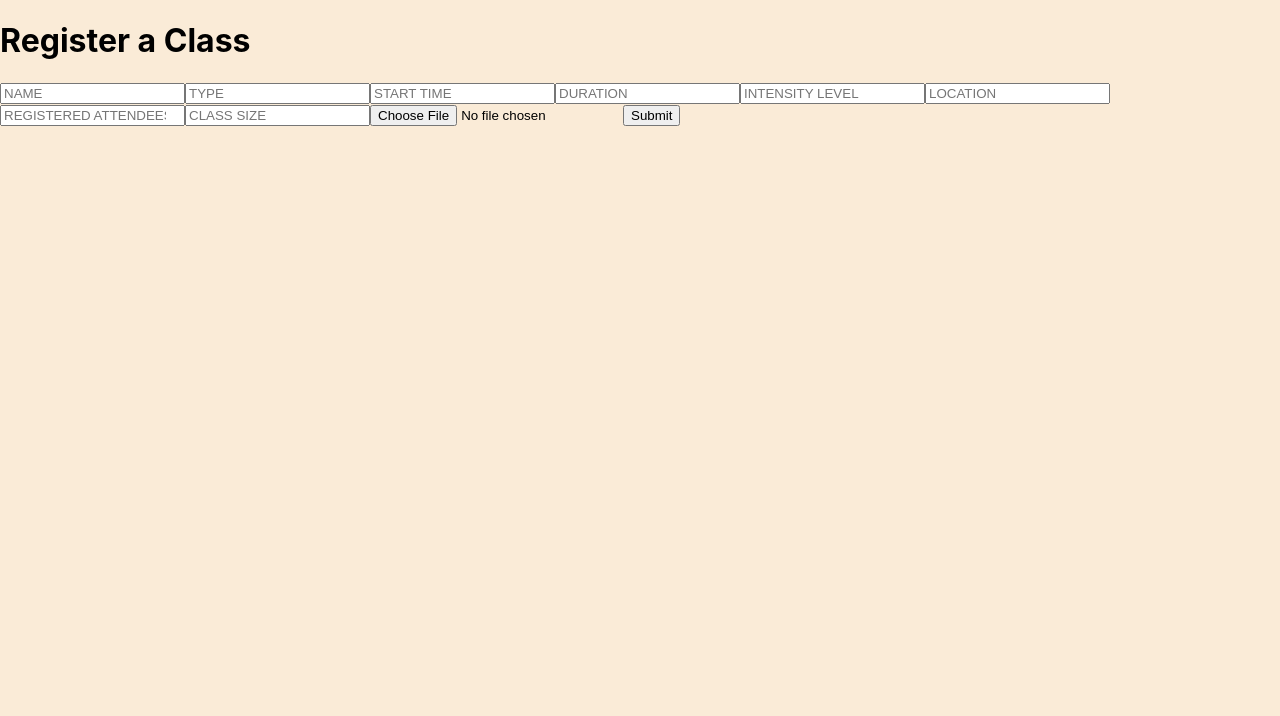
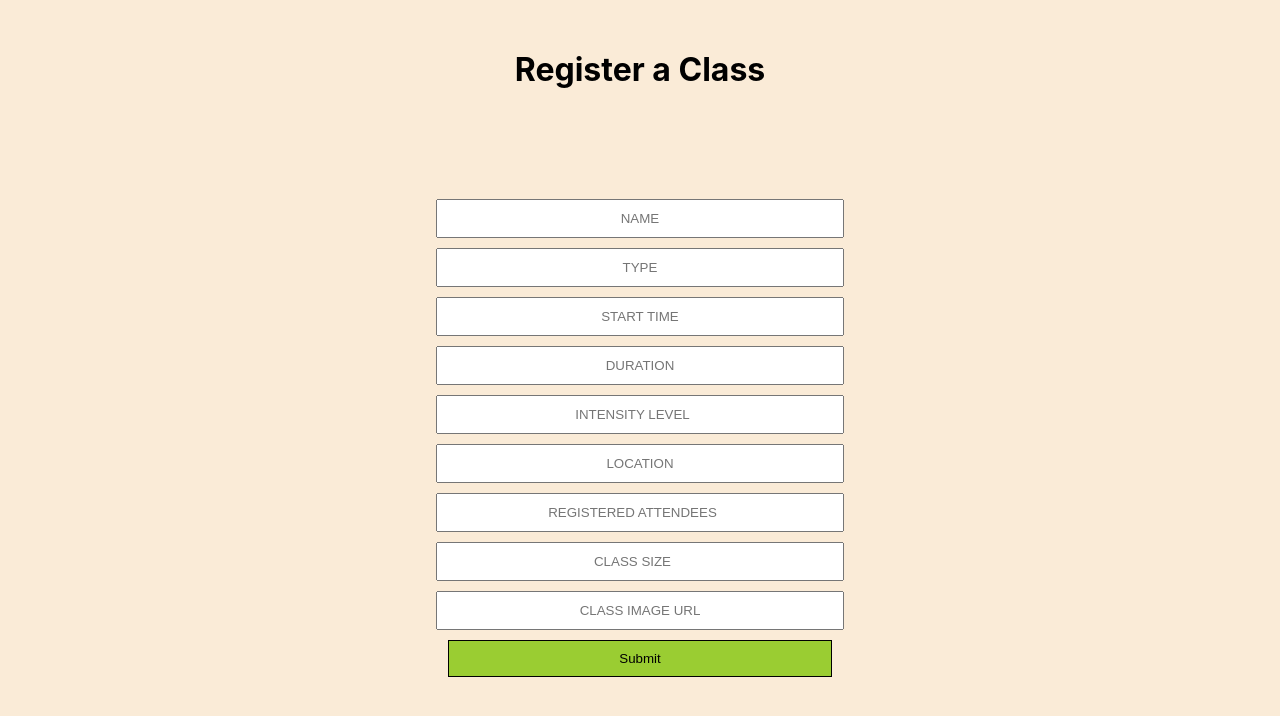
Before and after one commit to BW-Two-TT-23/front-end, a React (Create React App) app in the folder anytime-fitness/: page /FitnessClass in a window 1280 px wide. Shown: the top 716 px of the page. Built offline with nearby package versions, Linux system fonts and the light colour scheme.

Commit message:
first commit

```diff
--- /dev/null
+++ b/anytime-fitness/src/components/FitnessClass.css
@@ -0,0 +1,29 @@
+
+
+.register-header{
+    text-align: center;
+    margin-bottom: 100px;
+    margin-top: 50px;
+}
+
+
+.class-container form{
+    display: flex;
+    flex-flow: column;
+    align-items: center;
+}
+
+.class-container form input{
+    width: 30%;
+    margin-top: 10px;
+    padding: 10px;
+    text-align: center;
+}
+
+.class-container button{
+    width: 30%;
+    padding: 10px;
+    margin-top: 10px;
+    background-color: yellowgreen;
+    border: 1px solid black;
+}
--- a/anytime-fitness/src/components/FitnessClass.js
+++ b/anytime-fitness/src/components/FitnessClass.js
@@ -1,7 +1,8 @@
 import react, { useState } from 'react'
+import './FitnessClass.css'
 
-
-const initialClass = {
+const initialClass = [
+    {
         name: "",
         type: "",
         start_time: "",
@@ -10,8 +11,9 @@ const initialClass = {
         location: "",
         registered_attendees: "",
         class_size: "",
-    class_image: ""
+        class_imageurl: ""
     }
+]
 
 const FitnessClass = () => {
 
@@ -26,11 +28,12 @@ const FitnessClass = () => {
 
     const submitHandler = e => {
         e.preventDefault()
+        console.log(fitnessClass)
     }
 
     return(
         <div className="class-container">
-            <h1>Register a Class</h1>
+            <h1 className="register-header">Register a Class</h1>
             <form onSubmit={submitHandler}>
                 <input
                     type="text"
@@ -57,7 +60,7 @@ const FitnessClass = () => {
                 />
 
                 <input
-                    type="number"
+                    type="text"
                     name="duration"
                     value={fitnessClass.duration}
                     placeholder="DURATION"
@@ -96,11 +99,12 @@ const FitnessClass = () => {
                     onChange={changeHandler}
                 />
                 <input
-                    type="file"
-                    name="class_image"
+                    type="text"
+                    name="class_imageurl"
                     id={Date.now()}
-                    placeholder="CLASS IMAGE"
-                    src={fitnessClass.class_image}
+                    placeholder="CLASS IMAGE URL"
+                    value={fitnessClass.class_imageurl}
+                    onChange={changeHandler}
                 />
                 <button>Submit</button>
             </form>
--- a/anytime-fitness/src/components/Login.js
+++ b/anytime-fitness/src/components/Login.js
@@ -57,7 +57,7 @@ const StyledLogin = styled.div`
 
 
     .lable-top{
-        align-text: center;
+        text-align: center;
         margin: auto;
 
     }
@@ -66,7 +66,8 @@ const StyledLogin = styled.div`
 
 const initialFormValue = {
     username: "",
-    password: ""
+    password: "",
+    email: ""
 }
 
 const Login = () => {
@@ -106,6 +107,14 @@ const Login = () => {
                         type="text"
                         name="username"
                         value={formValue.username}
+                        placeholder="username"
+                        onChange={changeHandler}
+                    />
+
+                <input
+                        type="text"
+                        name="email"
+                        value={formValue.email}
                         placeholder="email address"
                         onChange={changeHandler}
                     />
--- a/anytime-fitness/src/components/SignUp.js
+++ b/anytime-fitness/src/components/SignUp.js
@@ -9,8 +9,7 @@ const StyledSignUp = styled.div`
         width: 60%;
         display: flex;
         margin: 0 auto;
-        flex-flow: column
-        ;
+        flex-flow: column;
     }
 
     input{
@@ -47,27 +46,32 @@ const StyledSignUp = styled.div`
 
     }
     form{
-        dislay: flex;
+        display: flex;
         flex-direction: column;
         margin-left: -10rem;
 
     }
 
     .lable-top{
-        align-text: center;
+        text-align: center;
         margin: auto;
 
     }
 
 `
 
-
 const initialFormValue = {
     username: "",
-    password: ""
+    password: "",
+    email: ""
 }
 
+
+
+
 const SignUp = () => {
+
+
 
     const [formValue, setFormValue] = useState(initialFormValue)
 
@@ -80,6 +84,9 @@ const SignUp = () => {
 
     const submitHandler = e => {
         e.preventDefault()
+        axios.post('https://anywherefitness1120.herokuapp.com/api/auth/signup', formValue)
+        .then(res => console.log(res))
+        .catch(err => console.log(err))
     }
 
     return (
@@ -100,6 +107,14 @@ const SignUp = () => {
                     type="text"
                     name="username"
                     value={formValue.username}
+                    placeholder="username"
+                    onChange={changeHandler}
+                />
+
+                <input
+                    type="text"
+                    name="email"
+                    value={formValue.email}
                     placeholder="email address"
                     onChange={changeHandler}
                 />
```
Also changed, not shown: anytime-fitness/src/components/ClassList.js (added, +10 -0 lines). Lines whose indentation alone changed are shown as unchanged.
